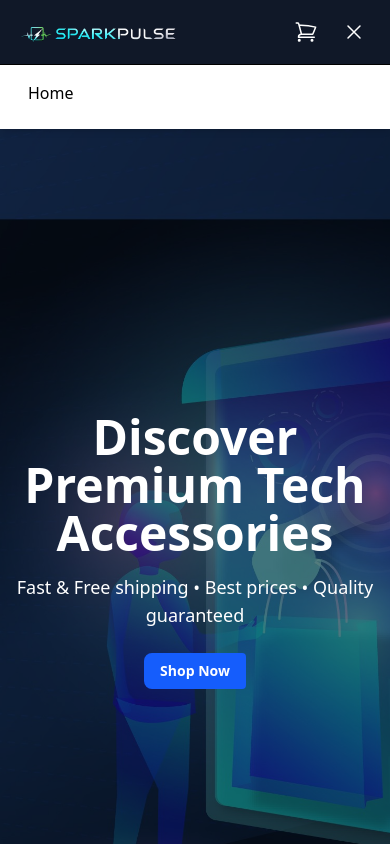
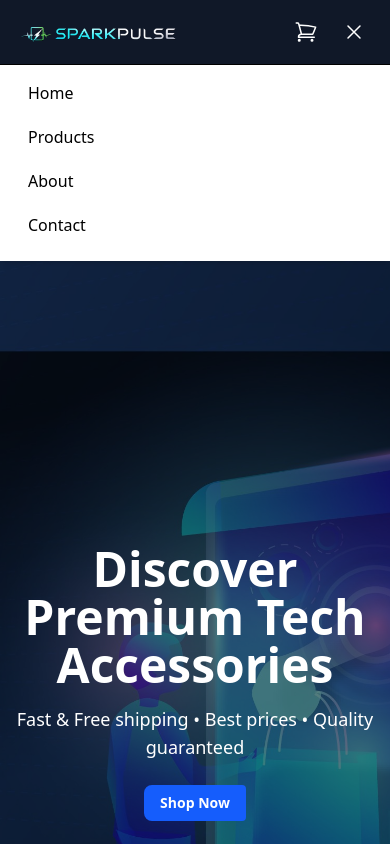
Before and after one commit to abivmsul/sparkpulse, a React (Vite) app: page / in a window 390 px wide. Both pictures are taken after a click on the button 354 px from the left and 32 px from the top of the page. Shown: the top 844 px of the page. Built offline with nearby package versions, Linux system fonts and the light colour scheme.

Commit message:
navbar for mobile

```diff
--- a/src/components/Navbar.tsx
+++ b/src/components/Navbar.tsx
@@ -103,6 +103,15 @@ export default function Navbar() {
           <Link to="/" className="block px-3 py-2 rounded hover:bg-gray-100">
             Home
           </Link>
+          <Link to="/products" className="block px-3 py-2 rounded hover:bg-gray-100">
+            Products
+          </Link>
+          <Link to="/abou" className="block px-3 py-2 rounded hover:bg-gray-100">
+            About
+          </Link>
+          <Link to="/contact" className="block px-3 py-2 rounded hover:bg-gray-100">
+            Contact
+          </Link>
           {/* ...other mobile links... */}
         </div>
       )}
```
